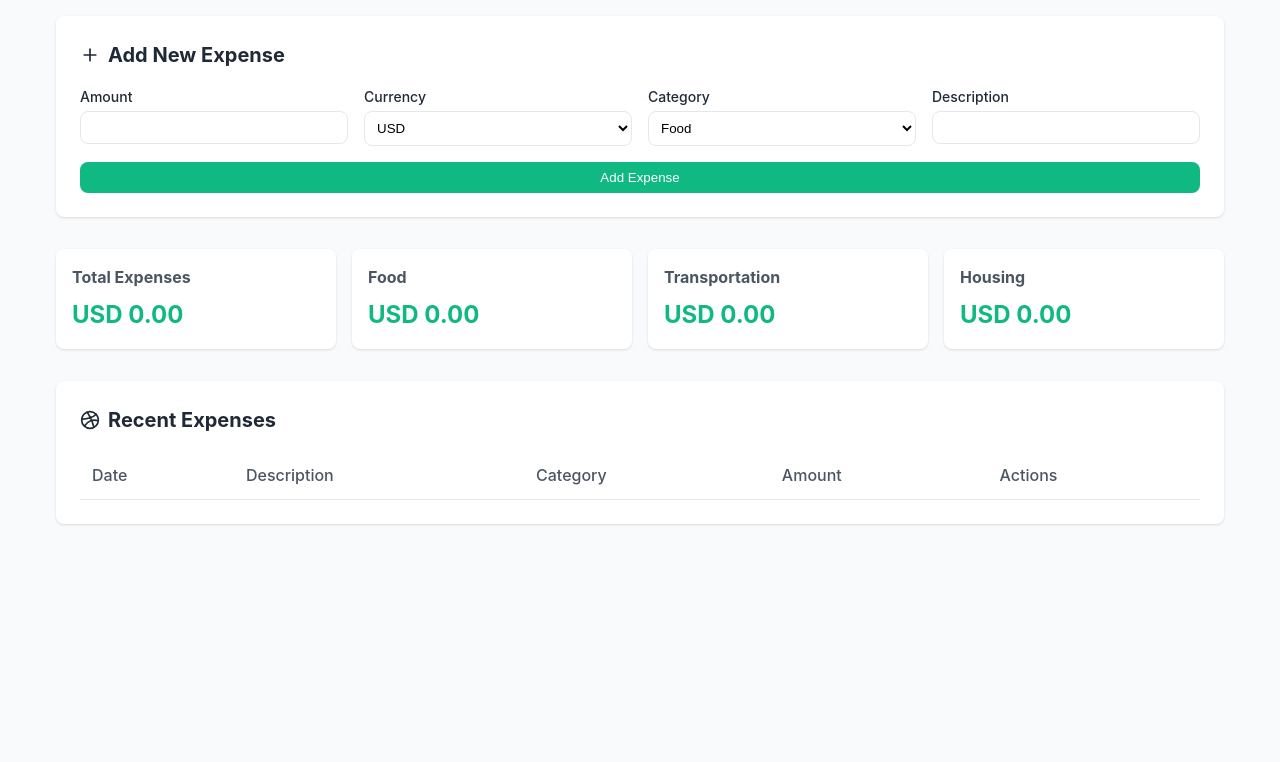
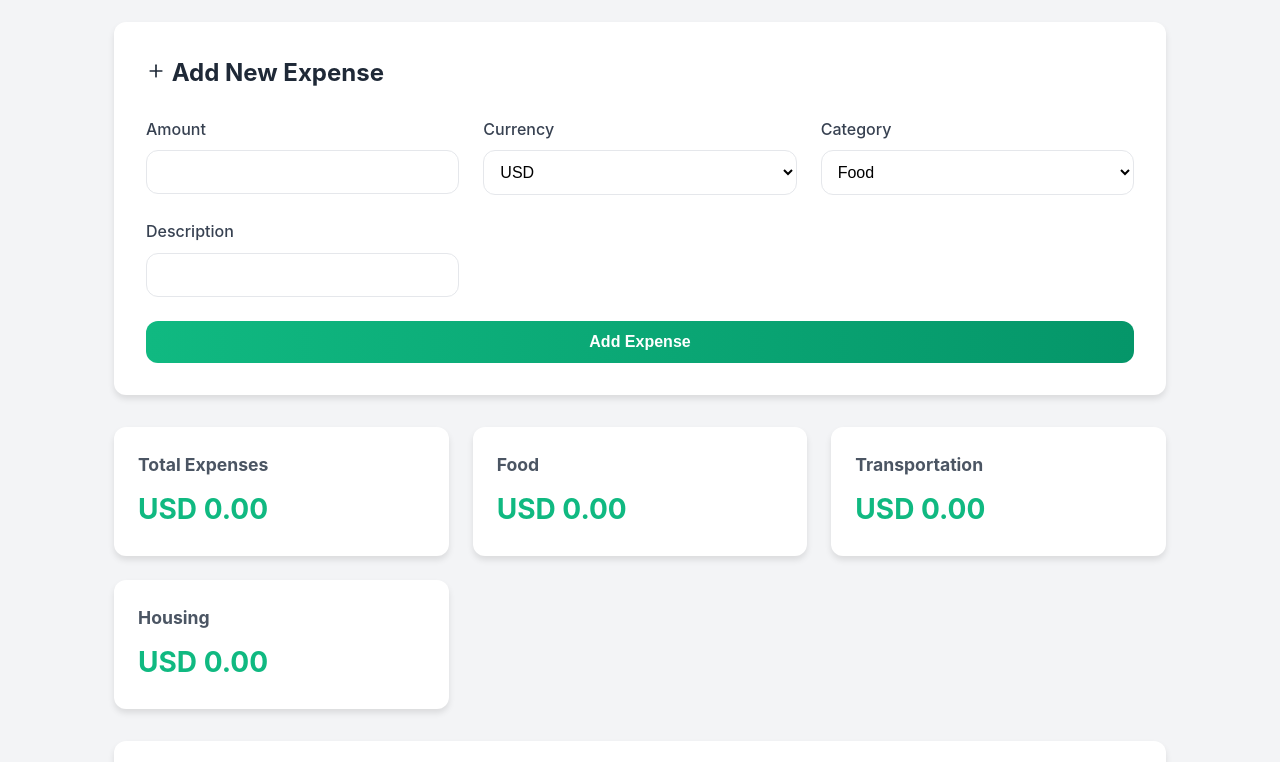
Before and after one commit to rajasurya-rjs/PROJECT2, a website: page index.html in a window 1280 px wide. Shown: the part 93-855 px from the top of the page. Before the commit the page ends 800 px from the top, so only its background shows below. Drawn offline with Linux system fonts and the light colour scheme; no server answers.

Commit message:
Update style.css

```diff
--- a/style.css
+++ b/style.css
@@ -2,11 +2,12 @@
     --primary-color: #10b981;
     --primary-hover: #059669;
     --text-color: #1f2937;
-    --bg-color: #f9fafb;
+    --bg-color: #F3F4F6;
     --card-bg: #ffffff;
     --border-color: #e5e7eb;
-    --shadow: 0 1px 3px 0 rgb(0 0 0 / 0.1), 0 1px 2px -1px rgb(0 0 0 / 0.1);
-    --radius: 0.5rem;
+    --shadow: 0 4px 6px rgba(0, 0, 0, 0.1);
+    --radius: 0.75rem;
+    --hover-bg: #eef2ff;
 }
 
 * {
@@ -17,29 +18,33 @@
 
 body {
     font-family: -apple-system, BlinkMacSystemFont, "Segoe UI", Roboto, "Helvetica Neue", Arial, sans-serif;
-    line-height: 1.5;
+    line-height: 1.6;
     color: var(--text-color);
     background-color: var(--bg-color);
 }
 
+/* CONTAINER */
 .container {
-    max-width: 1200px;
+    max-width: 1100px;
     margin: 0 auto;
-    padding: 2rem 1rem;
+    padding: 2rem 1.5rem;
 }
 
+/* HEADER */
 header {
     display: flex;
     justify-content: space-between;
     align-items: center;
     margin-bottom: 2rem;
+    flex-wrap: wrap;
+    gap: 1rem;
 }
 
 h1 {
     display: flex;
     align-items: center;
     gap: 0.5rem;
-    font-size: 1.875rem;
+    font-size: 2rem;
     font-weight: bold;
 }
 
@@ -47,102 +52,128 @@ h1 .dollar-sign {
     color: var(--primary-color);
 }
 
+/* CURRENCY SELECTOR */
 .currency-selector {
     display: flex;
     align-items: center;
-    gap: 0.5rem;
+    gap: 0.75rem;
 }
 
 select {
-    padding: 0.5rem;
+    padding: 0.6rem;
     border: 1px solid var(--border-color);
     border-radius: var(--radius);
     background-color: var(--card-bg);
+    font-size: 1rem;
+    cursor: pointer;
+    transition: all 0.2s ease;
 }
 
+select:hover {
+    background-color: var(--hover-bg);
+}
+
+/* FORM CONTAINER */
 .form-container {
     background-color: var(--card-bg);
     border-radius: var(--radius);
-    padding: 1.5rem;
+    padding: 2rem;
     margin-bottom: 2rem;
     box-shadow: var(--shadow);
 }
 
 h2 {
-    display: flex;
-    align-items: center;
-    gap: 0.5rem;
-    font-size: 1.25rem;
-    margin-bottom: 1rem;
+    font-size: 1.5rem;
+    margin-bottom: 1.5rem;
+    color: var(--text-color);
 }
 
+/* FORM GRID */
 .form-grid {
     display: grid;
-    grid-template-columns: repeat(auto-fit, minmax(200px, 1fr));
-    gap: 1rem;
-    margin-bottom: 1rem;
+    grid-template-columns: repeat(auto-fit, minmax(250px, 1fr));
+    gap: 1.5rem;
+    margin-bottom: 1.5rem;
 }
 
 .form-group {
     display: flex;
     flex-direction: column;
-    gap: 0.25rem;
+    gap: 0.5rem;
 }
 
 label {
-    font-size: 0.875rem;
+    font-size: 1rem;
     font-weight: 500;
+    color: #374151;
 }
 
 input, select {
-    padding: 0.5rem;
+    padding: 0.75rem;
     border: 1px solid var(--border-color);
     border-radius: var(--radius);
+    font-size: 1rem;
     width: 100%;
+    transition: all 0.2s ease;
 }
 
+input:focus, select:focus {
+    border-color: var(--primary-color);
+    outline: none;
+    box-shadow: 0 0 5px rgba(16, 185, 129, 0.5);
+}
+
+/* BUTTON */
 .submit-btn {
     width: 100%;
-    padding: 0.5rem;
-    background-color: var(--primary-color);
+    padding: 0.75rem;
+    background: linear-gradient(to right, #10b981, #059669);
     color: white;
     border: none;
     border-radius: var(--radius);
     cursor: pointer;
-    font-weight: 500;
-    transition: background-color 0.2s;
+    font-size: 1rem;
+    font-weight: 600;
+    transition: all 0.2s ease;
 }
 
 .submit-btn:hover {
-    background-color: var(--primary-hover);
+    background: linear-gradient(to right, #059669, #047857);
 }
 
+/* SUMMARY CARDS */
 .summary-grid {
     display: grid;
-    grid-template-columns: repeat(auto-fit, minmax(200px, 1fr));
-    gap: 1rem;
+    grid-template-columns: repeat(auto-fit, minmax(250px, 1fr));
+    gap: 1.5rem;
     margin-bottom: 2rem;
 }
 
 .summary-card {
     background-color: var(--card-bg);
-    padding: 1rem;
+    padding: 1.5rem;
     border-radius: var(--radius);
     box-shadow: var(--shadow);
+    transition: transform 0.2s ease;
+}
+
+.summary-card:hover {
+    transform: translateY(-3px);
 }
 
 .summary-card h3 {
-    font-size: 1rem;
+    font-size: 1.1rem;
     color: #4b5563;
     margin-bottom: 0.5rem;
 }
 
 .summary-card p {
-    font-size: 1.5rem;
+    font-size: 1.75rem;
     font-weight: bold;
     color: var(--primary-color);
 }
 
+/* EXPENSES LIST */
 .expenses-list {
     background-color: var(--card-bg);
     border-radius: var(--radius);
@@ -150,6 +181,7 @@ input, select {
     box-shadow: var(--shadow);
 }
 
+/* TABLE */
 .table-container {
     overflow-x: auto;
 }
@@ -166,19 +198,26 @@ th, td {
 }
 
 th {
-    font-weight: 500;
-    color: #4b5563;
+    font-weight: 600;
+    color: #374151;
+    background-color: var(--hover-bg);
 }
 
 tbody tr:hover {
-    background-color: #f3f4f6;
+    background-color: #e0f2fe;
 }
 
+/* ACTION BUTTONS */
 .action-btn {
     background: none;
     border: none;
     cursor: pointer;
-    padding: 0.25rem;
+    padding: 0.4rem;
+    transition: opacity 0.2s ease;
+}
+
+.action-btn:hover {
+    opacity: 0.7;
 }
 
 .edit-btn {
@@ -189,10 +228,7 @@ tbody tr:hover {
     color: #ef4444;
 }
 
-.action-btn:hover {
-    opacity: 0.8;
-}
-
+/* RESPONSIVE DESIGN */
 @media (max-width: 768px) {
     header {
         flex-direction: column;
@@ -203,4 +239,8 @@ tbody tr:hover {
     .form-grid {
         grid-template-columns: 1fr;
     }
+
+    .summary-grid {
+        grid-template-columns: 1fr;
+    }
 }
```
